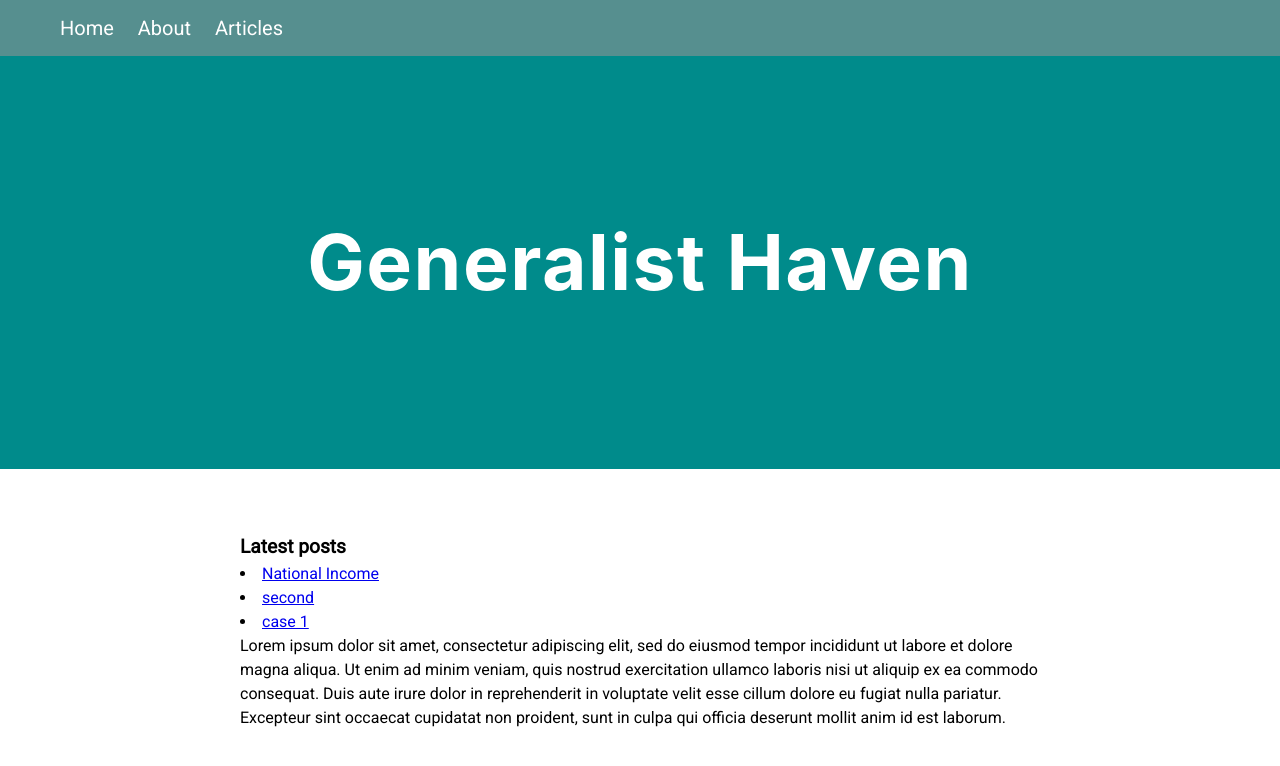
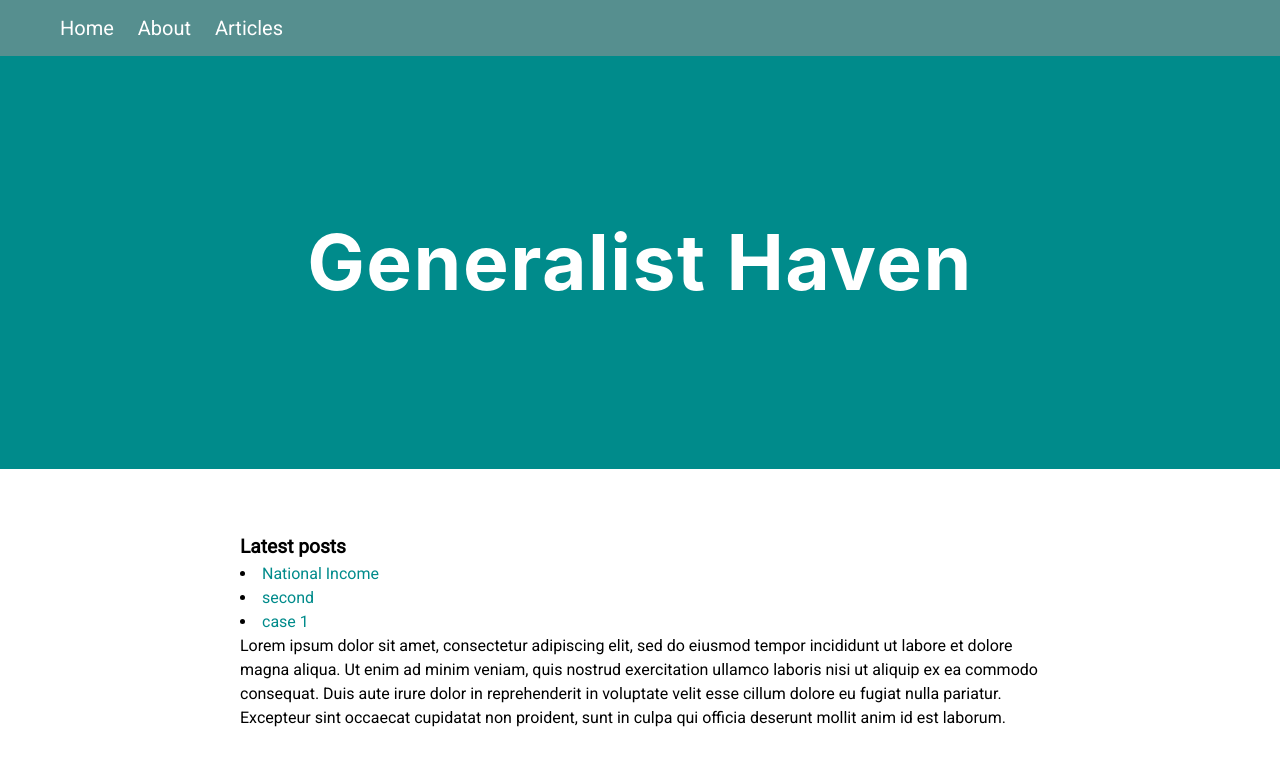
Before and after one commit to generalistsanctuary/generalistsanctuary.github.io, a Jekyll site: the page built from index.html, in a window 1280 px wide. Shown: the top 766 px of the page. Built offline with Jekyll 4.4.1, drawn with Linux system fonts in a browser that asks for light colours.

Commit message:
Update style.css

```diff
--- a/styles/style.css
+++ b/styles/style.css
@@ -47,3 +47,10 @@ h1{
       padding-left: 2%;
       padding-right: 2%;
   }
+  .postsList a{
+      text-decoration: none;
+      color: darkcyan;
+  }
+.postLists a:hover{
+      color: black;
+  }
```
